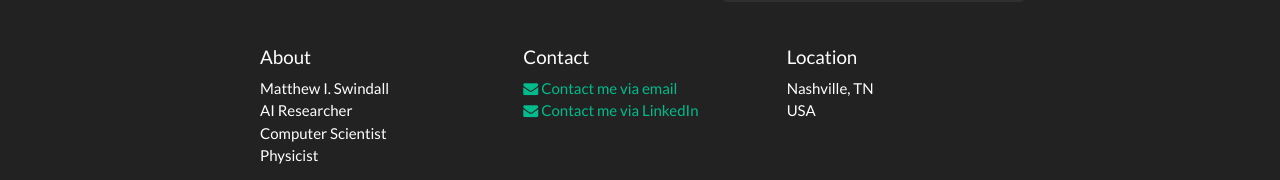
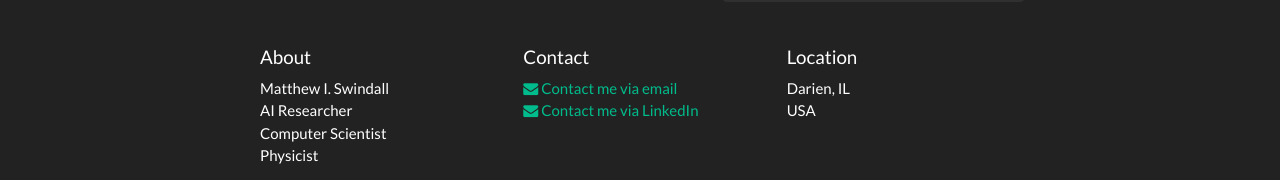
Before and after one commit to mis2n/mis2n.github.io, a Jekyll site: the page built from _pages/home.md, in a window 1280 px wide and 900 px high, scrolled down 556 px. Shown: the part 717-897 px from the top of the window. Built offline with Jekyll 4.4.1, drawn with Linux system fonts in a browser that asks for light colours; nearby versions of some CDN libraries; a style sheet for code colours, icons or effects is not loaded.

Commit message:
Updated location in _config.yml to apply new location site-wide

```diff
--- a/_config.yml
+++ b/_config.yml
@@ -17,7 +17,7 @@
 
 
 location: >
-  Nashville, TN <br> USA
+  Darien, IL <br> USA
 
 contact: >
     <a href="mailto:matthew.swindall@outlook.com" target="_blank"><i class="fa fa-envelope fa-1x"></i> Contact me via email</a> <br/>
```
